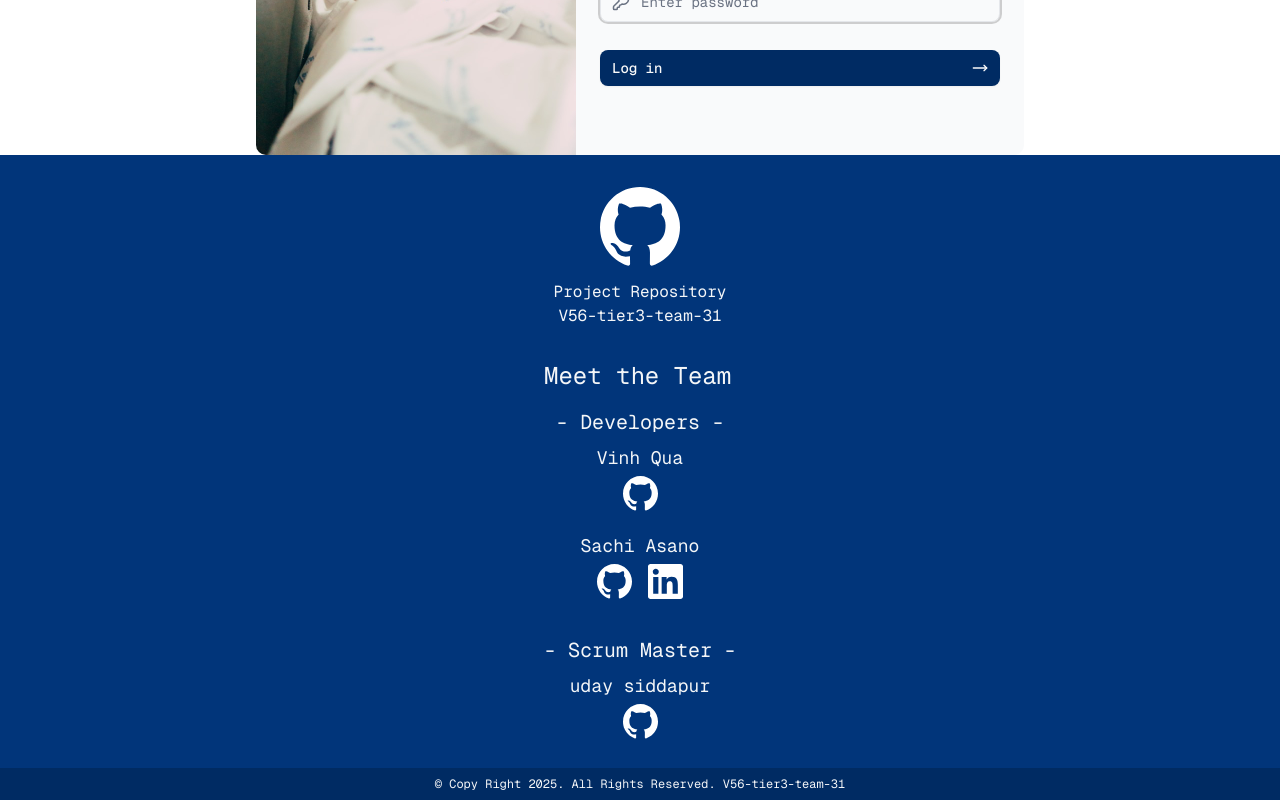
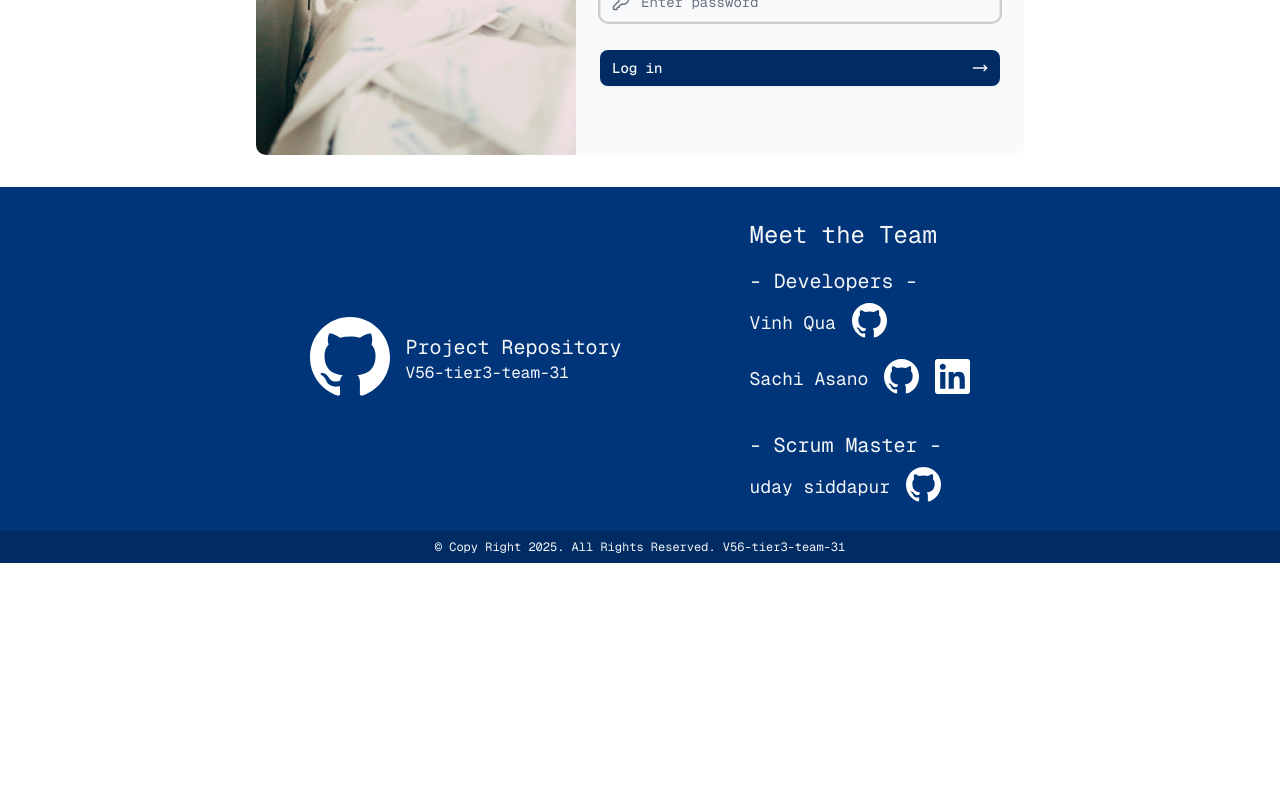
Before and after one commit to chingu-voyages/V56-tier3-team-31, a Next.js app in the folder frontend/: page / in a window 1280 px wide. Shown: the part 797-1597 px from the top of the page. After the commit the page ends 1360 px from the top, so only its background shows below. Built offline with nearby package versions, Linux system fonts and the light colour scheme; no server answers.

Commit message:
style: V56T31-55 - style footer for larger screens

```diff
--- a/frontend/src/app/page.tsx
+++ b/frontend/src/app/page.tsx
@@ -8,7 +8,7 @@ import { Suspense } from "react";
 
 export default function Home() {
   return (
-    <main className="flex flex-col md:h-screen">
+    <main className="flex flex-col">
       <div className="bg-gray-50 py-6">
         <div className="container">
           <h1 className="text-3xl my-4">Surgery Status Board</h1>
--- a/frontend/src/components/creator.tsx
+++ b/frontend/src/components/creator.tsx
@@ -48,7 +48,7 @@ interface CreatorProps {
 
 const Creator = ({ creatorName, links }: CreatorProps) => {
   return (
-    <dd className="flex flex-col items-center gap-1 mb-2">
+    <dd className="flex flex-col items-center gap-1 mb-2 lg:flex-row lg:gap-4">
       <p className="text-lg">{creatorName}</p>
       <div className="flex gap-4">
         {links.map((link, index) => (
--- a/frontend/src/components/footer.tsx
+++ b/frontend/src/components/footer.tsx
@@ -7,10 +7,10 @@ import Creator from "./creator";
 const Footer = () => {
   return (
     <footer className="bg-[#01357A] text-[#F4F6F8]">
-      <div className="flex flex-col items-center justify-between gap-4 p-4">
+      <div className="flex flex-col items-center justify-between gap-4 p-4 sm:flex-row sm:justify-center sm:gap-16 lg:gap-32">
         <Link
           href={"https://github.com/chingu-voyages/V56-tier3-team-31"}
-          className="flex flex-col gap-2 items-center hover:underline hover:underline-offset-4 group my-4"
+          className="flex flex-col gap-2 items-center hover:underline hover:underline-offset-4 group my-4 lg:flex-row lg:gap-4"
           target="_blank"
         >
           <Image
@@ -21,17 +21,18 @@ const Footer = () => {
             aria-hidden
             className="pb-1 border-b-[1.5px] border-transparent group-hover:border-[#F4F6F8]"
           />
-          <div className="flex flex-col items-center text-md">
-            <p>Project Repository</p>
+          <div className="flex flex-col items-center text-md lg:items-start">
+            <p className="lg:text-xl">Project Repository</p>
             <p>V56-tier3-team-31</p>
           </div>
         </Link>
 
-        <div className="">
-          <h6 className="text-2xl">Meet the Team</h6>
-          <dl className="flex flex-col items-center gap-2">
+        <div className="flex flex-col items-center lg:items-start">
+          <h6 className="text-2xl mt-4">Meet the Team</h6>
+          <dl className="flex flex-col items-center gap-2 lg:items-start">
             <dt className="text-xl mt-4">- Developers -</dt>
 
+            <div className="flex flex-col items-center gap-2 sm:flex-row sm:gap-6 lg:flex-col lg:items-start lg:gap-2">
               {creatorsInfo.developers.map((dev, index) => (
                 <Creator
                   key={index}
@@ -39,6 +40,7 @@ const Footer = () => {
                   links={dev.links}
                 />
               ))}
+            </div>
 
             <dt className="text-xl mt-4">- Scrum Master -</dt>
 
```
Lines whose indentation alone changed are shown as unchanged.
